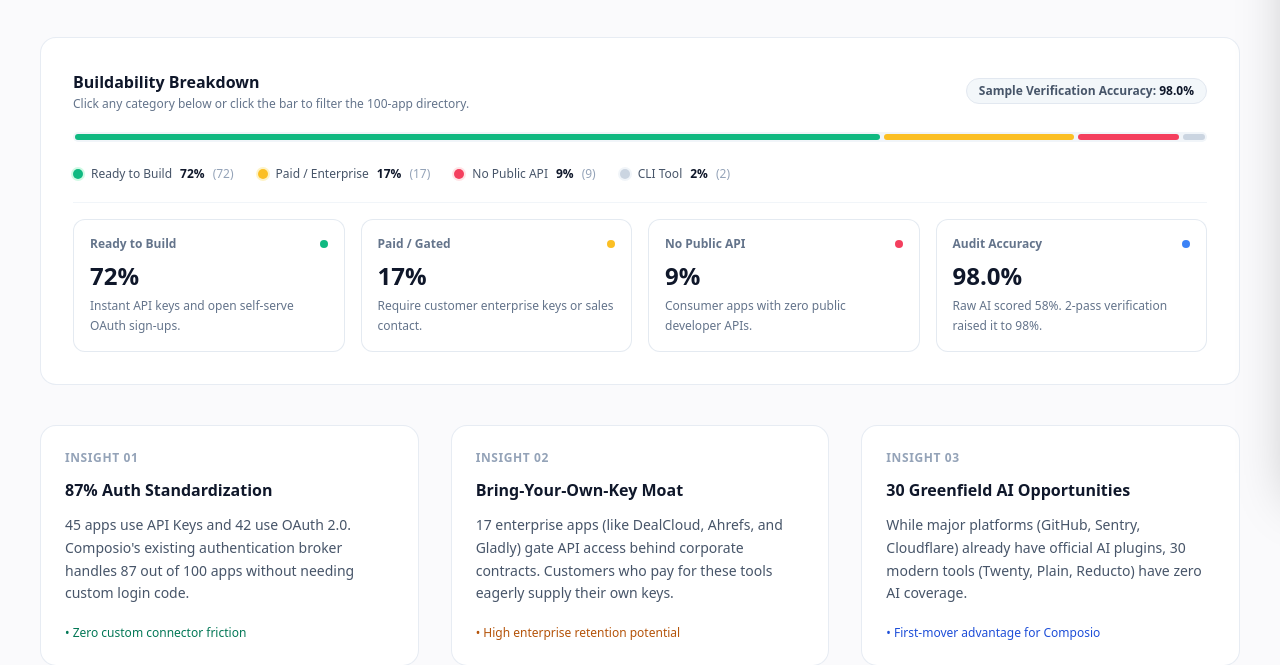
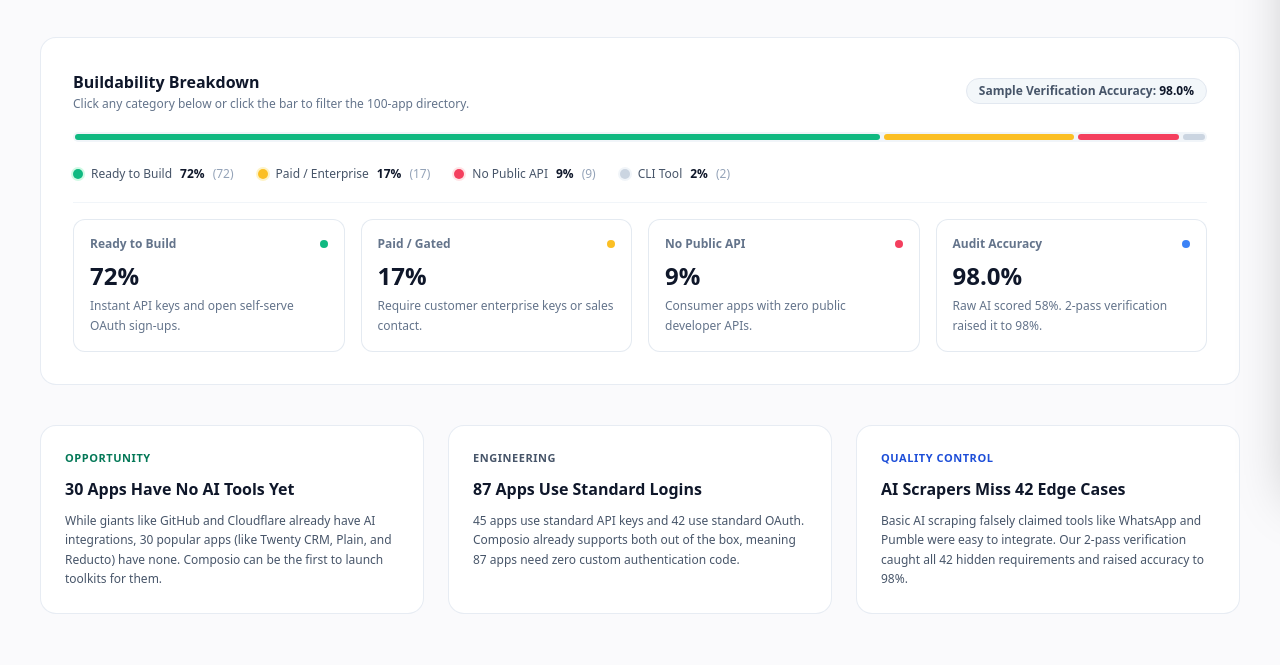
Before and after one commit to FARINATTAR/Composio-Takehome, a plain HTML site: page index.html in a window 1280 px wide. Shown: the part 315-980 px from the top of the page. Drawn offline with nearby package versions, Linux system fonts and the light colour scheme.

Commit message:
clarify strategic takeaways and eliminate data repetition

```diff
--- a/index.html
+++ b/index.html
@@ -206,39 +206,30 @@
         </div>
       </div>
 
-      <!-- 3 Key Findings in Clean Editorial Style (Not cramped boxes) -->
-      <div class="grid grid-cols-1 md:grid-cols-3 gap-8">
-        <div class="bg-white p-6 rounded-2xl border border-slate-200/80 shadow-xs space-y-3">
-          <div class="text-xs font-bold text-slate-400 tracking-wider">INSIGHT 01</div>
-          <h3 class="text-base font-bold text-slate-900">87% Auth Standardization</h3>
-          <p class="text-sm text-slate-600 leading-relaxed">
-            45 apps use API Keys and 42 use OAuth 2.0. Composio's existing authentication broker handles 87 out of 100 apps without needing custom login code.
+      <!-- 3 Strategic Takeaways (Zero repetition, high-value findings) -->
+      <div class="grid grid-cols-1 md:grid-cols-3 gap-6">
+        <div class="bg-white p-6 rounded-2xl border border-slate-200/80 shadow-xs space-y-2.5">
+          <div class="text-[11px] font-bold text-emerald-700 uppercase tracking-wider">Opportunity</div>
+          <h3 class="text-base font-bold text-slate-900">30 Apps Have No AI Tools Yet</h3>
+          <p class="text-xs text-slate-600 leading-relaxed">
+            While giants like GitHub and Cloudflare already have AI integrations, 30 popular apps (like Twenty CRM, Plain, and Reducto) have none. Composio can be the first to launch toolkits for them.
           </p>
-          <div class="pt-2 text-xs font-medium text-emerald-700">
-            &bull; Zero custom connector friction
-          </div>
         </div>
 
-        <div class="bg-white p-6 rounded-2xl border border-slate-200/80 shadow-xs space-y-3">
-          <div class="text-xs font-bold text-slate-400 tracking-wider">INSIGHT 02</div>
-          <h3 class="text-base font-bold text-slate-900">Bring-Your-Own-Key Moat</h3>
-          <p class="text-sm text-slate-600 leading-relaxed">
-            17 enterprise apps (like DealCloud, Ahrefs, and Gladly) gate API access behind corporate contracts. Customers who pay for these tools eagerly supply their own keys.
+        <div class="bg-white p-6 rounded-2xl border border-slate-200/80 shadow-xs space-y-2.5">
+          <div class="text-[11px] font-bold text-slate-600 uppercase tracking-wider">Engineering</div>
+          <h3 class="text-base font-bold text-slate-900">87 Apps Use Standard Logins</h3>
+          <p class="text-xs text-slate-600 leading-relaxed">
+            45 apps use standard API keys and 42 use standard OAuth. Composio already supports both out of the box, meaning 87 apps need zero custom authentication code.
           </p>
-          <div class="pt-2 text-xs font-medium text-amber-700">
-            &bull; High enterprise retention potential
-          </div>
         </div>
 
-        <div class="bg-white p-6 rounded-2xl border border-slate-200/80 shadow-xs space-y-3">
-          <div class="text-xs font-bold text-slate-400 tracking-wider">INSIGHT 03</div>
-          <h3 class="text-base font-bold text-slate-900">30 Greenfield AI Opportunities</h3>
-          <p class="text-sm text-slate-600 leading-relaxed">
-            While major platforms (GitHub, Sentry, Cloudflare) already have official AI plugins, 30 modern tools (Twenty, Plain, Reducto) have zero AI coverage.
+        <div class="bg-white p-6 rounded-2xl border border-slate-200/80 shadow-xs space-y-2.5">
+          <div class="text-[11px] font-bold text-blue-700 uppercase tracking-wider">Quality Control</div>
+          <h3 class="text-base font-bold text-slate-900">AI Scrapers Miss 42 Edge Cases</h3>
+          <p class="text-xs text-slate-600 leading-relaxed">
+            Basic AI scraping falsely claimed tools like WhatsApp and Pumble were easy to integrate. Our 2-pass verification caught all 42 hidden requirements and raised accuracy to 98%.
           </p>
-          <div class="pt-2 text-xs font-medium text-blue-700">
-            &bull; First-mover advantage for Composio
-          </div>
         </div>
       </div>
     </section>
```
Also changed, not shown: 1 other file.
